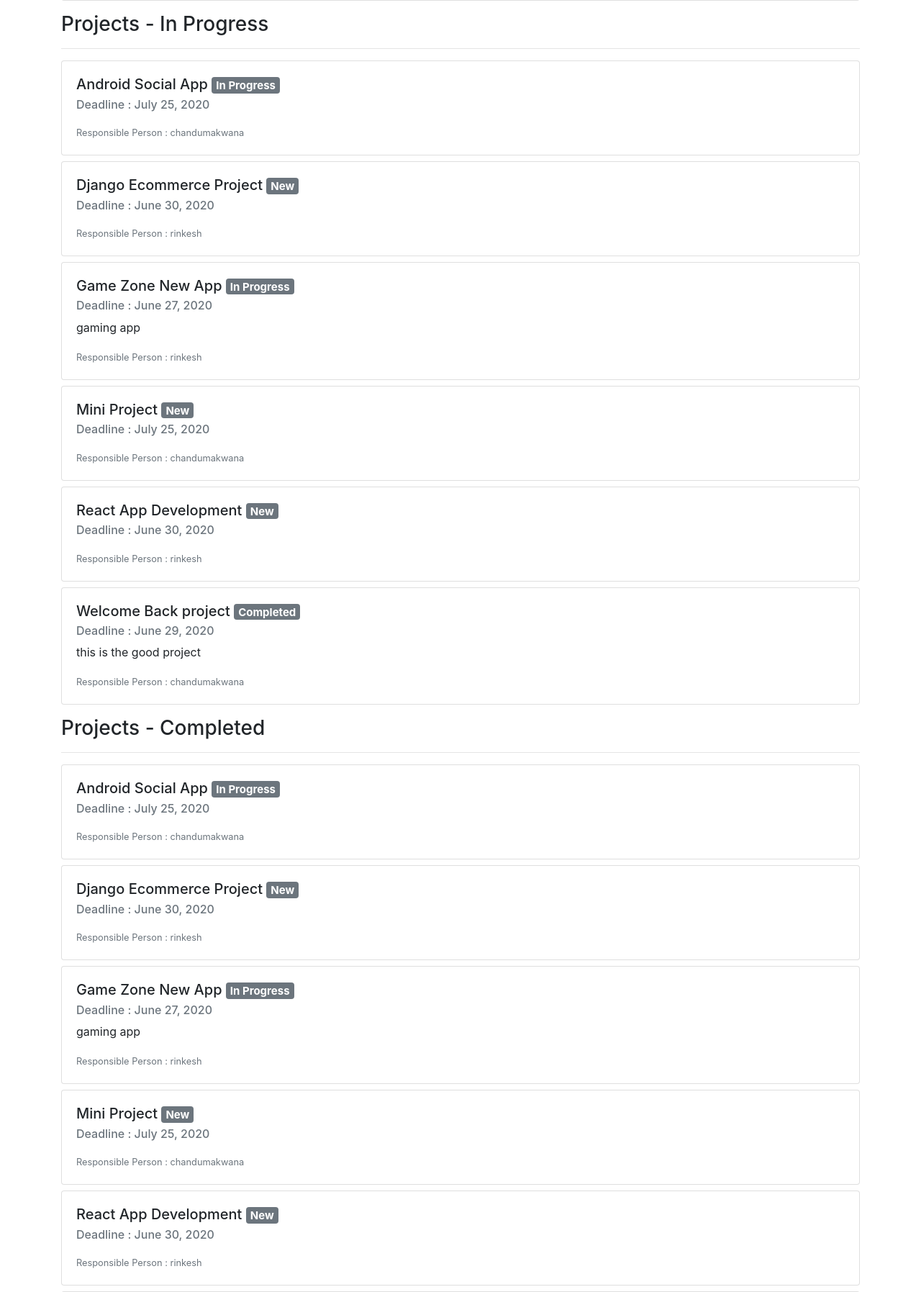
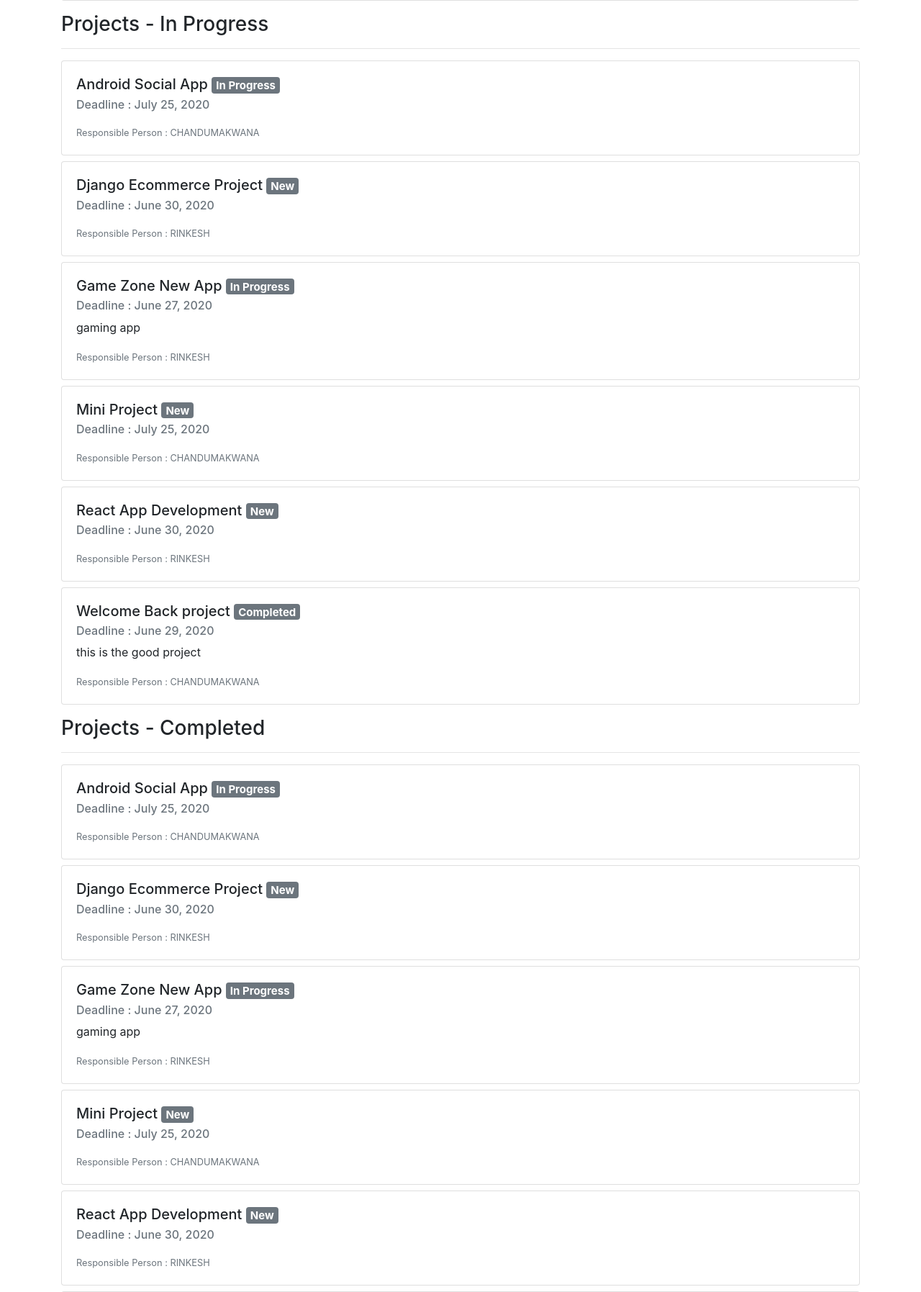
Before and after one commit to rinkeshmakwana/ProjectManagementSystem, a Django app: template projects/templates/projects/projects.html in a window 1280 px wide. Shown: the part 1033-2828 px from the top of the page at 72% size. Run offline with Django 3.2, Linux system fonts and the light colour scheme; the template is opened without the code that fills it: values that come from a table or form of the project are taken from there, others are empty; data comes from the database, SQL or seed files in the repository; both versions use the stored data as it was after the commit; some libraries are stand-ins or nearby versions.

Commit message:
minor fixes

```diff
--- a/projects/templates/projects/projects.html
+++ b/projects/templates/projects/projects.html
@@ -45,7 +45,7 @@
                   </h5>
                   <h6 class="card-subtitle mb-2 text-muted">Deadline : {{ project.end_date }}</h6>
                   <p class="card-text">{{ project.description }}</p>
-                  <p class="card-text"><small class="text-muted">Responsible Person : {{ project.assign }}</small></p>
+                  <p class="card-text"><small class="text-muted">Responsible Person : {{ project.assign|upper }}</small></p>
               </div>
             </div>
         {% endfor %}
@@ -68,7 +68,7 @@
                   </h5>
                   <h6 class="card-subtitle mb-2 text-muted">Deadline : {{ project.end_date }}</h6>
                   <p class="card-text">{{ project.description }}</p>
-                  <p class="card-text"><small class="text-muted">Responsible Person : {{ project.assign }}</small></p>
+                  <p class="card-text"><small class="text-muted">Responsible Person : {{ project.assign|upper }}</small></p>
               </div>
             </div>
         {% endfor %}
@@ -91,7 +91,7 @@
                   </h5>
                   <h6 class="card-subtitle mb-2 text-muted">Deadline : {{ project.end_date }}</h6>
                   <p class="card-text">{{ project.description }}</p>
-                  <p class="card-text"><small class="text-muted">Responsible Person : {{ project.assign }}</small></p>
+                  <p class="card-text"><small class="text-muted">Responsible Person : {{ project.assign|upper }}</small></p>
               </div>
             </div>
         {% endfor %}
--- a/projects/views.py
+++ b/projects/views.py
@@ -2,6 +2,7 @@ from django.shortcuts import render
 from .models import Project
 from django.views.generic import ListView
 from .forms import ProjectCreateForm
+
 
 class ProjectListView(ListView):
     model = Project
--- a/users/views.py
+++ b/users/views.py
@@ -1,4 +1,5 @@
 from django.shortcuts import render, redirect
+from django.contrib.auth.decorators import login_required
 from .models import UserProfile
 from projects.models import Project
 from .forms import UserRegistrationForm
@@ -51,6 +52,7 @@ def login_view(request):
     return render(request, 'users/login.html', {'login_form': form})
 
 
+@login_required
 def logout_view(request):
     logout(request)
     return HttpResponseRedirect(reverse('login'))
```
Also changed, not shown: db.sqlite3.
